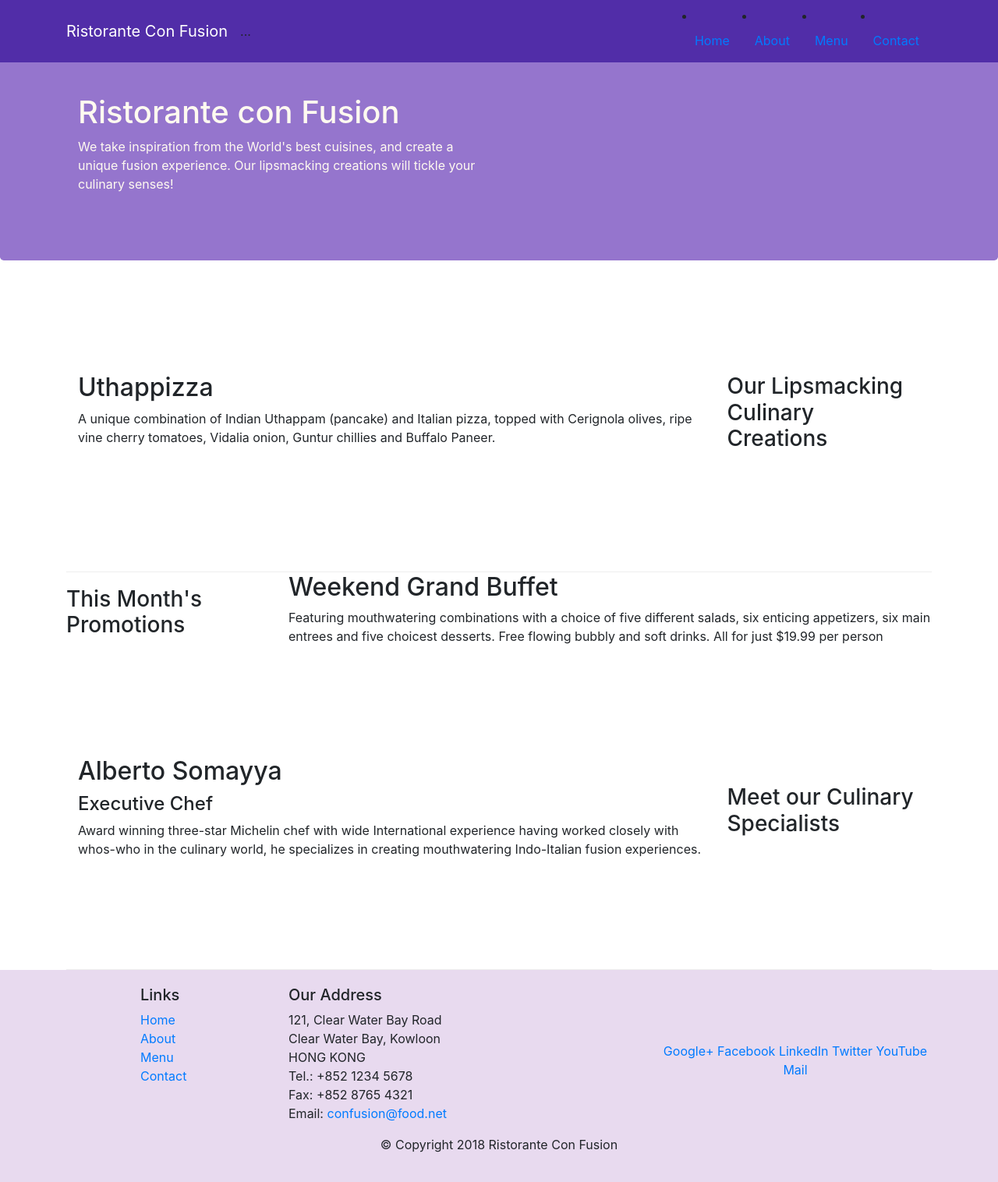
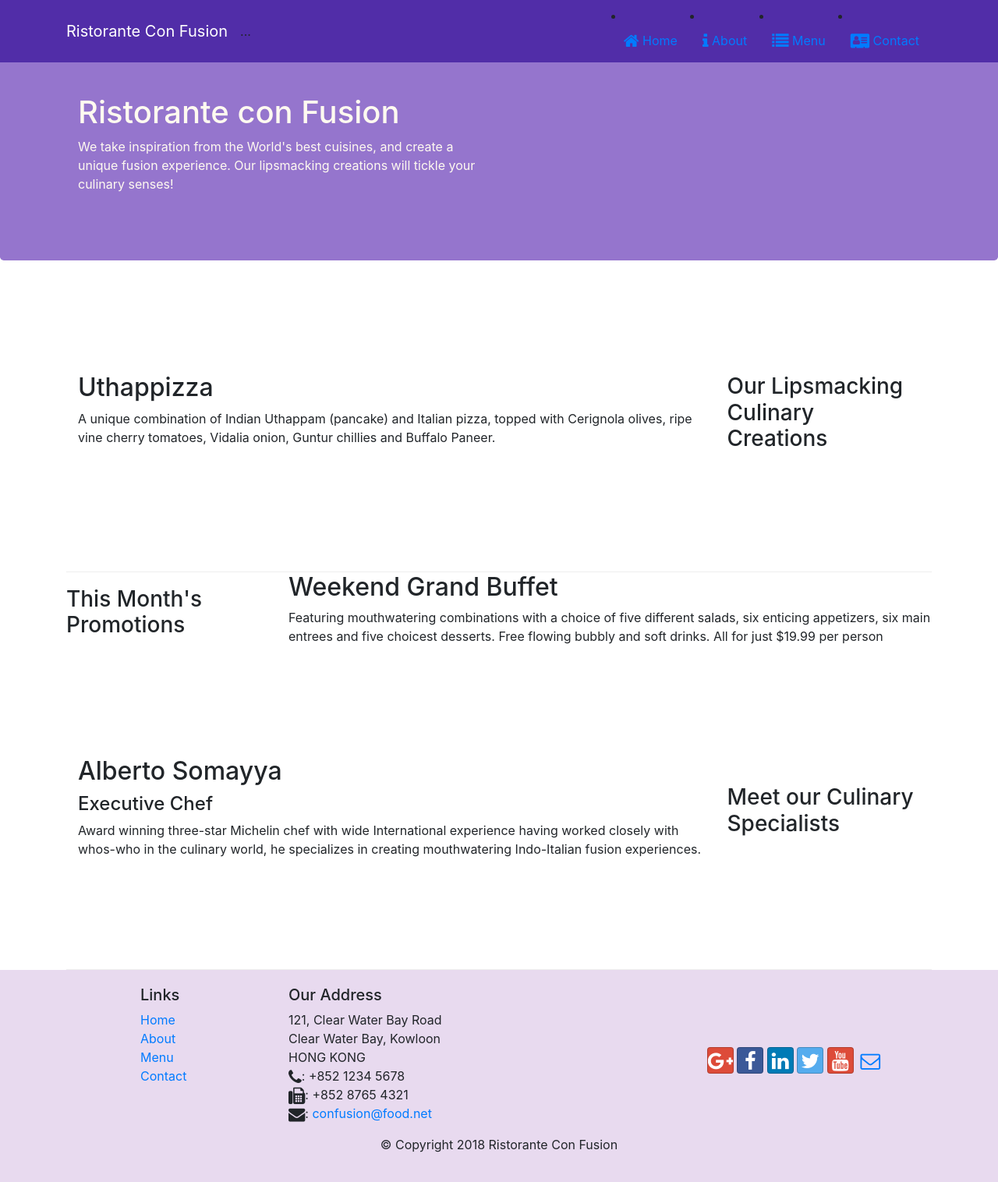
Before and after one commit to ljelepis/conFusion, a website: page index.html in a window 1280 px wide. Shown: the whole page at 78% size. Drawn offline with nearby package versions, Linux system fonts and the light colour scheme.

Commit message:
Icon Fonts

```diff
--- a/index.html
+++ b/index.html
@@ -9,6 +9,8 @@
 
      <!-- Bootstrap CSS -->
      <link rel="stylesheet" href="node_modules/bootstrap/dist/css/bootstrap.min.css">
+     <link rel="stylesheet" href="node_modules/font-awesome/css/font-awesome.min.css">
+     <link rel="stylesheet" href="css/bootstrap-social.css">
      <link rel="stylesheet" href="css/styles.css">
      <title>Ristorante Con Fusion</title>
 </head>
@@ -22,10 +24,10 @@
                    <a class="navbar-brand" href="#">Ristorante Con Fusion</a>
                    <div class="collapse navbar-collapse" id="Navbar">
                         <ul class="navbar-nav mr-auto"> ... </ul>
-                            <li class="nav-item active"><a class="nav-link" href="#">Home</a></li>
-                            <li class="nav-item"><a class="nav-link" href="./aboutus.html">About</a></li>
-                            <li class="nav-item"><a class="nav-link" href="#">Menu</a></li>
-                            <li class="nav-item"><a class="nav-link" href="#">Contact</a></li>
+                            <li class="nav-item active"><a class="nav-link" href="#"><span class="fa fa-home fa-lg"></span> Home</a></li>
+                    <li class="nav-item"><a class="nav-link" href="./aboutus.html"><span class="fa fa-info fa-lg"></span> About</a></li>
+                    <li class="nav-item"><a class="nav-link" href="#"><span class="fa fa-list fa-lg"></span> Menu</a></li>
+                    <li class="nav-item"><a class="nav-link" href="#"><span class="fa fa-address-card fa-lg"></span> Contact</a></li>
                         </ul>
                     </div>
                 </div>
@@ -95,20 +97,21 @@
 		              121, Clear Water Bay Road<br>
 		              Clear Water Bay, Kowloon<br>
 		              HONG KONG<br>
-		              Tel.: +852 1234 5678<br>
-		              Fax: +852 8765 4321<br>
-		              Email: <a href="mailto:confusion@food.net">confusion@food.net</a>
+		              <i class="fa fa-phone fa-lg"></i>: +852 1234 5678<br>
+                      <i class="fa fa-fax fa-lg"></i>: +852 8765 4321<br>
+                      <i class="fa fa-envelope fa-lg"></i>:
+                      <a href="mailto:confusion@food.net">confusion@food.net</a>
 		           </address>
                 </div>
                 <div class="col-12 col-sm-4 align-self-center">
-                    <div class="text-center">
-                        <a href="http://google.com/+">Google+</a>
-                        <a href="http://www.facebook.com/profile.php?id=">Facebook</a>
-                        <a href="http://www.linkedin.com/in/">LinkedIn</a>
-                        <a href="http://twitter.com/">Twitter</a>
-                        <a href="http://youtube.com/">YouTube</a>
-                        <a href="mailto:">Mail</a>
-                    </div>
+                                <div class="text-center">
+                                    <a class="btn btn-social-icon btn-google" href="http://google.com/+"><i class="fa fa-google-plus"></i></a>
+                                    <a class="btn btn-social-icon btn-facebook" href="http://www.facebook.com/profile.php?id="><i class="fa fa-facebook"></i></a>
+                                    <a class="btn btn-social-icon btn-linkedin" href="http://www.linkedin.com/in/"><i class="fa fa-linkedin"></i></a>
+                                    <a class="btn btn-social-icon btn-twitter" href="http://twitter.com/"><i class="fa fa-twitter"></i></a>
+                                    <a class="btn btn-social-icon btn-google" href="http://youtube.com/"><i class="fa fa-youtube"></i></a>
+                                    <a class="btn btn-social-icon" href="mailto:"><i class="fa fa-envelope-o"></i></a>
+                                </div>
                 </div>
            </div>
            <div class="row justify-content-center">
--- a/package.json
+++ b/package.json
@@ -15,6 +15,7 @@
   },
   "dependencies": {
     "bootstrap": "^4.0.0",
+    "font-awesome": "^4.7.0",
     "jquery": "^3.3.1",
     "popper.js": "^1.12.9"
   }
```
Also changed, not shown: aboutus.html (+18 -15 lines), 1 other file.
